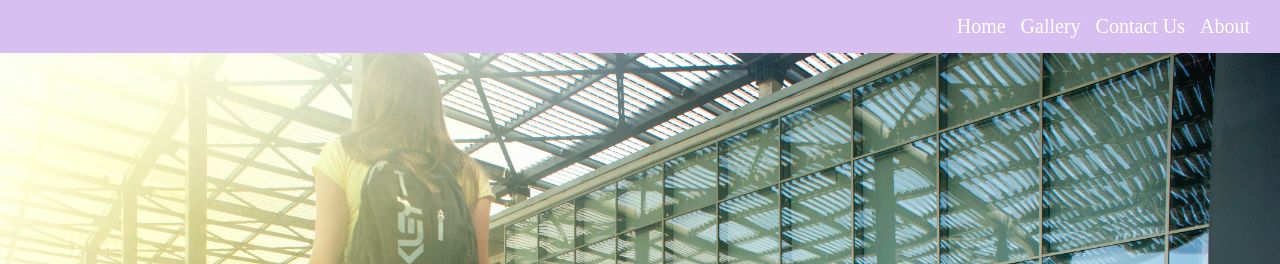
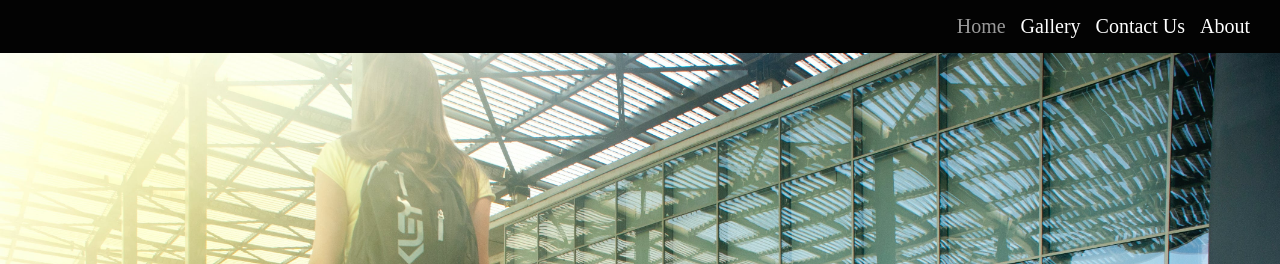
Before and after one commit to deve786/Test-2, a plain HTML site: page index.html in a window 1280 px wide. In both pictures the pointer is over the link "Home". Shown: the top 264 px of the page. Drawn offline with Linux system fonts and the light colour scheme.

Commit message:
opacity Change

```diff
--- a/styel.css
+++ b/styel.css
@@ -12,12 +12,15 @@
 
 
 }
+.navlink:hover{
+    opacity: 0.6;
+}
 .navbar{
 
     display: flex;
     justify-content: flex-end;
     flex-direction: row;
-    background-color: rgb(215, 192, 241);
+    background-color: rgb(3, 3, 3);
     flex-wrap: wrap;
     align-content: center;
     align-items: center;
```
